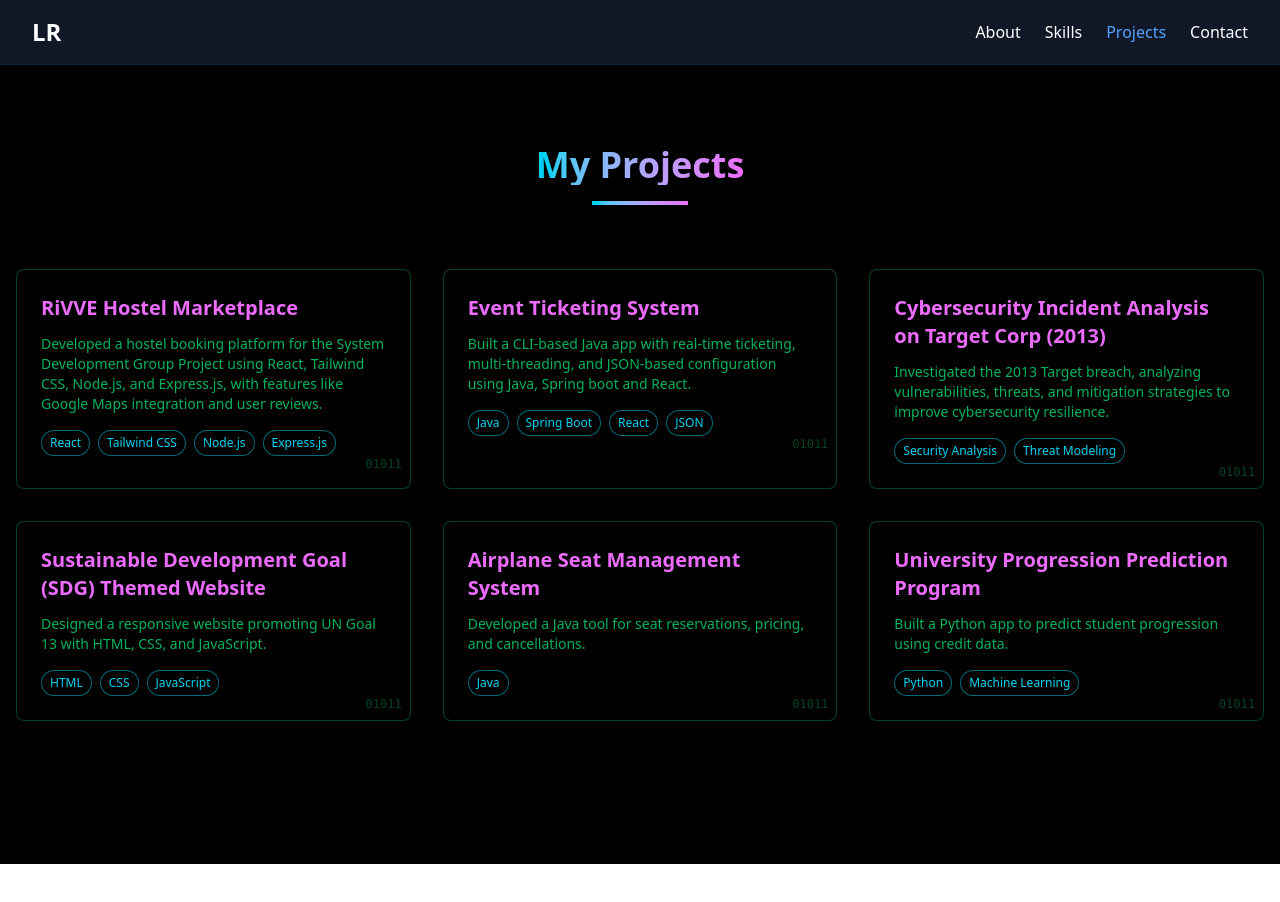
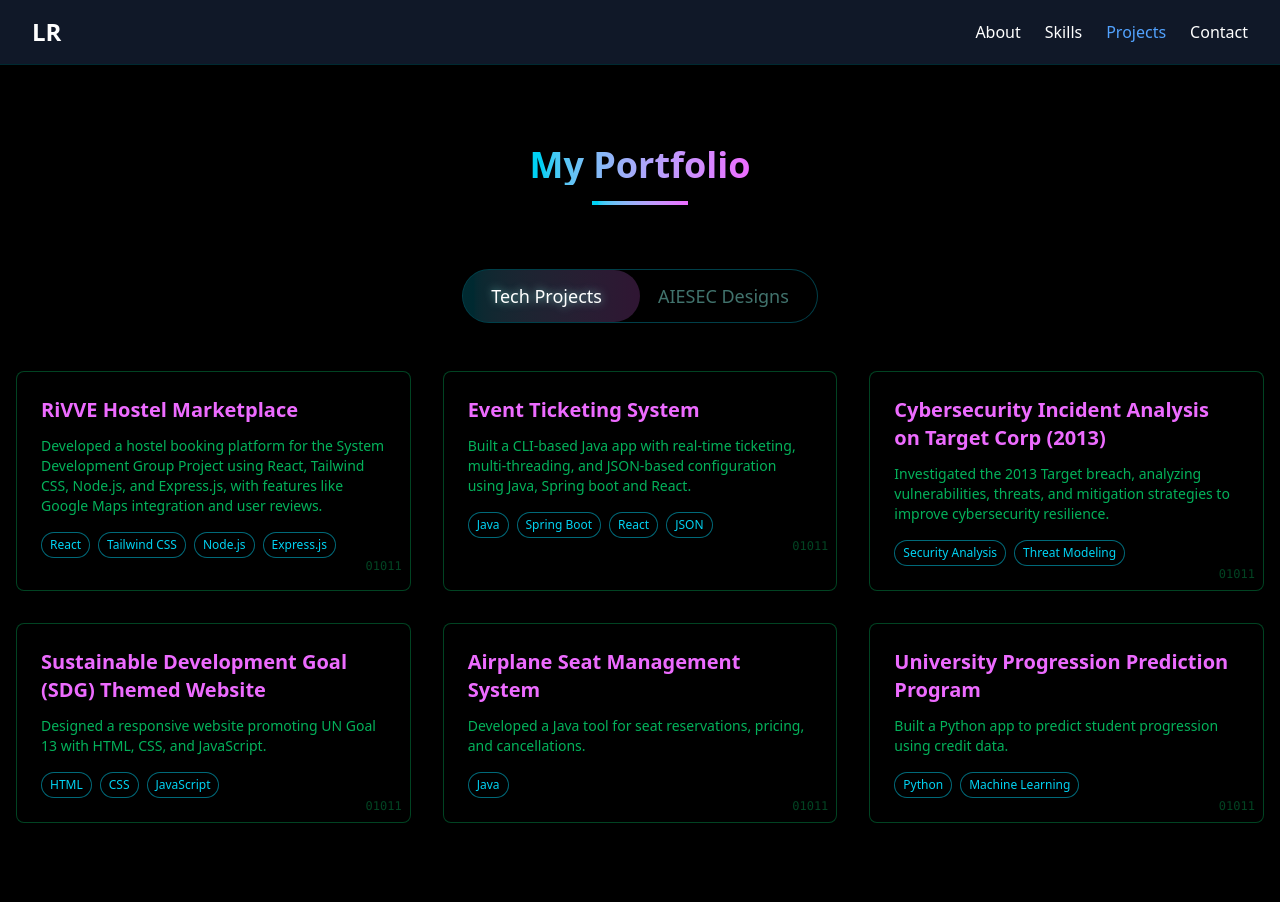
Before and after one commit to Lasal0425/Portfolio, a React (Vite) app in the folder portfolio/: page / in a window 1280 px wide. Both pictures are taken after a click on the button "Projects". Before the commit the page ends 864 px from the top, so only its background shows below. Built offline with nearby package versions, Linux system fonts and the light colour scheme.

Commit message:
Changed the projects section into tech projects and aiesec designs

```diff
--- a/portfolio/package.json
+++ b/portfolio/package.json
@@ -15,6 +15,7 @@
     "react": "^19.0.0",
     "react-dom": "^19.0.0",
     "react-icons": "^5.5.0",
+    "swiper": "^11.2.5",
     "tailwindcss": "^4.0.14"
   },
   "devDependencies": {
--- a/portfolio/src/components/Projects.jsx
+++ b/portfolio/src/components/Projects.jsx
@@ -1,9 +1,16 @@
-// components/Projects.js
-import React from 'react';
-import { motion } from "framer-motion";
+import React, { useState } from 'react';
+import { motion, AnimatePresence } from "framer-motion";
+import { Swiper, SwiperSlide } from 'swiper/react';
+import { EffectCoverflow, Pagination, Navigation } from 'swiper/modules';
+import 'swiper/css';
+import 'swiper/css/effect-coverflow';
+import 'swiper/css/pagination';
+import 'swiper/css/navigation';
 
 function Projects() {
-  const projects = [
+  const [activeTab, setActiveTab] = useState('tech');
+
+  const programmingProjects = [
     {
       title: "RiVVE Hostel Marketplace",
       description: "Developed a hostel booking platform for the System Development Group Project using React, Tailwind CSS, Node.js, and Express.js, with features like Google Maps integration and user reviews.",
@@ -36,9 +43,76 @@ function Projects() {
     }
   ];
 
+  const aiesecFlyers = [
+    {
+      title: "Global Volunteer Program",
+      description: "Promotional flyer for AIESEC's international volunteer opportunities.",
+      impact: "Increased program applications by 25% in the target demographic."
+    },
+    {
+      title: "Leadership Summit 2024",
+      description: "Event promotional material for AIESEC's annual leadership conference.",
+      impact: "Helped achieve record attendance with 300+ participants."
+    },
+    {
+      title: "Cultural Exchange Initiative",
+      description: "Campaign materials for cross-cultural learning programs.",
+      impact: "Supported 50+ successful international exchanges."
+    },
+    {
+      title: "SDG Awareness Campaign",
+      description: "Educational flyers on Sustainable Development Goals.",
+      impact: "Increased campus engagement with sustainability initiatives."
+    },
+    {
+      title: "Local Volunteer Recruitment",
+      description: "Recruitment materials for new AIESEC members.",
+      impact: "Contributed to 40% growth in local chapter membership."
+    }
+  ];
+
+  const tabVariants = {
+    active: {
+      color: "#fff",
+      textShadow: "0 0 8px rgba(129, 230, 217, 0.8)",
+      transition: { duration: 0.5 }
+    },
+    inactive: {
+      color: "rgba(129, 230, 217, 0.5)",
+      textShadow: "none",
+      transition: { duration: 0.5 }
+    }
+  };
+
+  const contentVariants = {
+    hidden: { opacity: 0, y: 20 },
+    visible: {
+      opacity: 1,
+      y: 0,
+      transition: { duration: 0.5, ease: "easeOut" }
+    },
+    exit: {
+      opacity: 0,
+      y: -20,
+      transition: { duration: 0.3, ease: "easeIn" }
+    }
+  };
+
+  // Background scan effect animation
+  const scanEffect = {
+    initial: { top: "-100%" },
+    animate: {
+      top: "100%",
+      transition: { duration: 1.5, ease: "easeInOut" }
+    }
+  };
+
   return (
-    <section className="py-20 bg-black text-green-400 border-t border-cyan-400/20 min-h-screen">
-      <div className="container mx-auto px-4">
+    <section className="py-20 bg-black text-green-400 border-t border-cyan-400/20 min-h-screen relative overflow-hidden">
+      {/* Animated background effect */}
+      <div className="absolute inset-0 bg-grid-pattern opacity-5 z-0"></div>
+
+      <div className="container mx-auto px-4 relative z-10">
         <motion.div
           initial={{ opacity: 0, y: 20 }}
           animate={{ opacity: 1, y: 0 }}
@@ -46,13 +120,70 @@ function Projects() {
           className="text-center mb-16"
         >
           <h2 className="text-4xl font-bold bg-gradient-to-r from-cyan-400 to-fuchsia-400 inline-block text-transparent bg-clip-text mb-4">
-            My Projects
+            My Portfolio
           </h2>
           <div className="w-24 h-1 bg-gradient-to-r from-cyan-400 to-fuchsia-400 mx-auto"></div>
         </motion.div>
 
-        <div className="grid grid-cols-1 md:grid-cols-2 lg:grid-cols-3 gap-8">
-          {projects.map((project, index) => (
+        {/* Tab switcher */}
+        <div className="flex justify-center mb-12 relative">
+          <div className="bg-black/50 backdrop-blur-sm border border-cyan-400/30 rounded-full p-1 flex gap-2 relative">
+            {/* Active tab indicator */}
+            <motion.div
+              className="absolute h-full top-0 bottom-0 rounded-full bg-gradient-to-r from-cyan-400/20 to-fuchsia-400/20 z-0"
+              initial={{ width: "50%", left: activeTab === 'tech' ? "0%" : "50%" }}
+              animate={{ left: activeTab === 'tech' ? "0%" : "50%" }}
+              transition={{ duration: 0.5, ease: "easeInOut" }}
+            />
+
+            {/* Tech Projects Tab */}
+            <motion.button
+              onClick={() => setActiveTab('tech')}
+              className={`px-6 py-2 text-lg font-medium z-10 relative ${activeTab === 'tech' ? 'text-white' : 'text-cyan-400/50'}`}
+              variants={tabVariants}
+              animate={activeTab === 'tech' ? 'active' : 'inactive'}
+            >
+              Tech Projects
+              {activeTab === 'tech' && (
+                <motion.div
+                  className="absolute inset-0 bg-gradient-to-r from-cyan-400/5 to-transparent opacity-0 rounded-full"
+                  initial={scanEffect.initial}
+                  animate={scanEffect.animate}
+                />
+              )}
+            </motion.button>
+
+            {/* AIESEC Projects Tab */}
+            <motion.button
+              onClick={() => setActiveTab('aiesec')}
+              className={`px-6 py-2 text-lg font-medium z-10 relative ${activeTab === 'aiesec' ? 'text-white' : 'text-cyan-400/50'}`}
+              variants={tabVariants}
+              animate={activeTab === 'aiesec' ? 'active' : 'inactive'}
+            >
+              AIESEC Designs
+              {activeTab === 'aiesec' && (
+                <motion.div
+                  className="absolute inset-0 bg-gradient-to-r from-cyan-400/5 to-transparent opacity-0 rounded-full"
+                  initial={scanEffect.initial}
+                  animate={scanEffect.animate}
+                />
+              )}
+            </motion.button>
+          </div>
+        </div>
+
+        {/* Content container */}
+        <AnimatePresence mode="wait">
+          {activeTab === 'tech' && (
+            <motion.div
+              key="tech"
+              variants={contentVariants}
+              initial="hidden"
+              animate="visible"
+              exit="exit"
+              className="grid grid-cols-1 md:grid-cols-2 lg:grid-cols-3 gap-8"
+            >
+              {programmingProjects.map((project, index) => (
                 <motion.div
                   key={index}
                   initial={{ opacity: 0, y: 30 }}
@@ -84,8 +215,81 @@ function Projects() {
                   </div>
                 </motion.div>
               ))}
+            </motion.div>
+          )}
+
+          {activeTab === 'aiesec' && (
+            <motion.div
+              key="aiesec"
+              variants={contentVariants}
+              initial="hidden"
+              animate="visible"
+              exit="exit"
+              className="w-full"
+            >
+              <Swiper
+                effect={'coverflow'}
+                grabCursor={true}
+                centeredSlides={true}
+                slidesPerView={'auto'}
+                coverflowEffect={{
+                  rotate: 20,
+                  stretch: 0,
+                  depth: 200,
+                  modifier: 1,
+                  slideShadows: true,
+                }}
+                pagination={{ clickable: true }}
+                navigation={true}
+                modules={[EffectCoverflow, Pagination, Navigation]}
+                className="mySwiper w-full py-12"
+              >
+                {aiesecFlyers.map((flyer, index) => (
+                  <SwiperSlide key={index} className="w-3/4 md:w-1/2 lg:w-2/5">
+                    <div className="bg-black border-2 border-fuchsia-400/50 rounded-lg overflow-hidden transition-all duration-300 hover:border-cyan-400 group relative h-96">
+                      {/* Placeholder for flyer image - replace with actual images */}
+                      <div className="h-full w-full bg-gradient-to-br from-cyan-900/30 to-fuchsia-900/30 flex items-center justify-center">
+                        <span className="text-6xl text-fuchsia-400/70 font-bold">
+                          {flyer.title.split(' ').map(word => word[0]).join('')}
+                        </span>
                       </div>
+
+                      {/* Glowing hover effect */}
+                      <div className="absolute inset-0 bg-gradient-to-br from-cyan-400/10 to-fuchsia-400/10 opacity-0 group-hover:opacity-100 transition-opacity duration-500"></div>
+
+                      {/* Caption */}
+                      <div className="absolute bottom-0 left-0 right-0 bg-black/80 backdrop-blur-sm p-4 border-t border-cyan-400/30">
+                        <h3 className="text-xl font-semibold mb-2 text-fuchsia-400">{flyer.title}</h3>
+                        <p className="text-green-400/80 text-sm mb-2">{flyer.description}</p>
+                        <p className="text-cyan-400 text-xs">{flyer.impact}</p>
                       </div>
+
+                      {/* Digital scan effect */}
+                      <div className="absolute inset-0 bg-gradient-to-b from-cyan-400/5 to-transparent opacity-0 group-hover:animate-scan"></div>
+                    </div>
+                  </SwiperSlide>
+                ))}
+              </Swiper>
+
+              {/* Info text */}
+              <div className="text-center mt-8 text-cyan-400/80">
+                <p>Click on a flyer to view details. Swipe or use arrows to navigate.</p>
+              </div>
+            </motion.div>
+          )}
+        </AnimatePresence>
+      </div>
+
+      {/* Add this to your global CSS */}
+      <style jsx>{`
+        @keyframes scan {
+          0% { top: -100%; opacity: 0.5; }
+          100% { top: 100%; opacity: 0; }
+        }
+        .animate-scan {
+          animation: scan 1.5s ease-in-out infinite;
+        }
+      `}</style>
     </section>
   );
 }
```
Also changed, not shown: portfolio/public/Flyer-02-Indonesia.png (added), 1 other file (tests, documents, lock files or other folders). Lines whose indentation alone changed are shown as unchanged.
